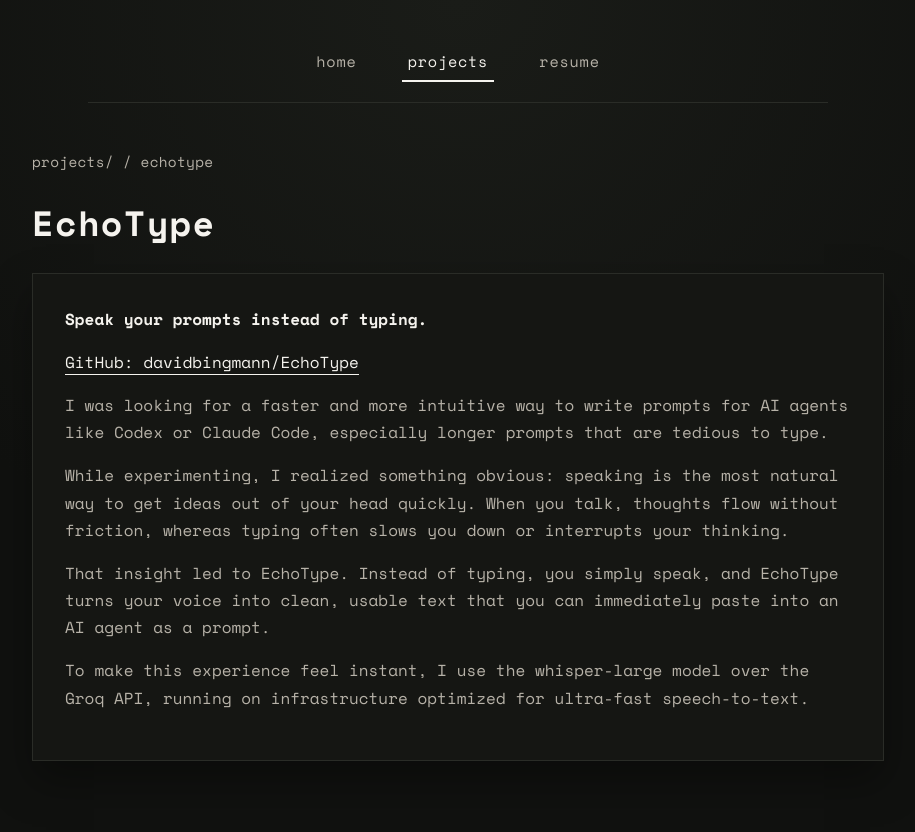
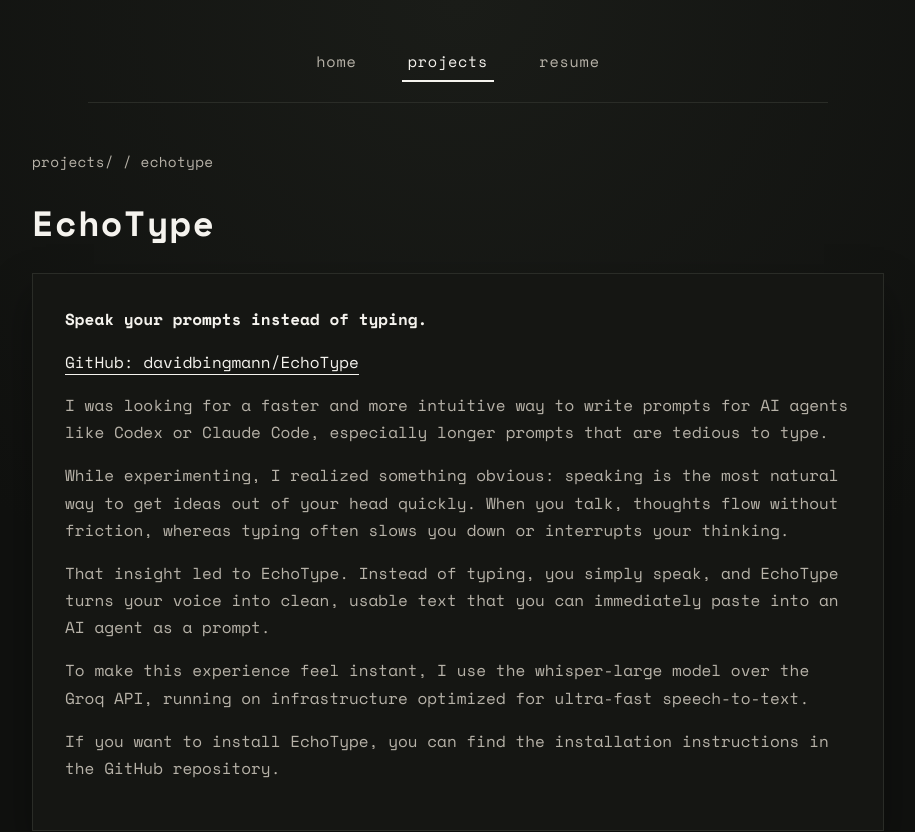
Before and after one commit to davidbingmann/davidbingmann.de, a React (Vite) app: page /projects/echotype in a window 1280 px wide. Shown: the top 832 px of the page, without its empty margins (182-1097 px from the left). Built offline with nearby package versions, Linux system fonts and the light colour scheme.

Commit message:
Add installation note to EchoType post

```diff
--- a/src/data/projects.js
+++ b/src/data/projects.js
@@ -15,6 +15,7 @@
       'While experimenting, I realized something obvious: speaking is the most natural way to get ideas out of your head quickly. When you talk, thoughts flow without friction, whereas typing often slows you down or interrupts your thinking.',
       'That insight led to EchoType. Instead of typing, you simply speak, and EchoType turns your voice into clean, usable text that you can immediately paste into an AI agent as a prompt.',
       'To make this experience feel instant, I use the whisper-large model over the Groq API, running on infrastructure optimized for ultra-fast speech-to-text.',
+      'If you want to install EchoType, you can find the installation instructions in the GitHub repository.',
     ],
   },
 ];
```
